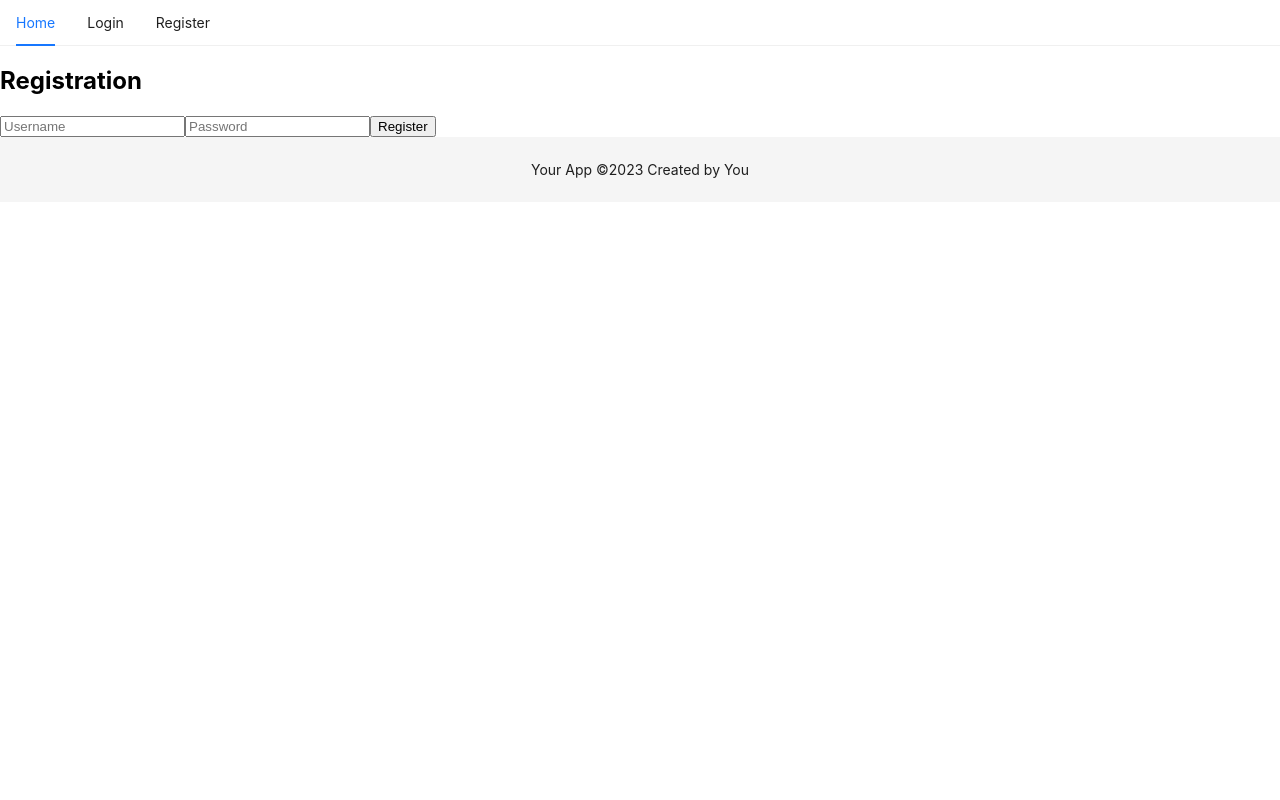
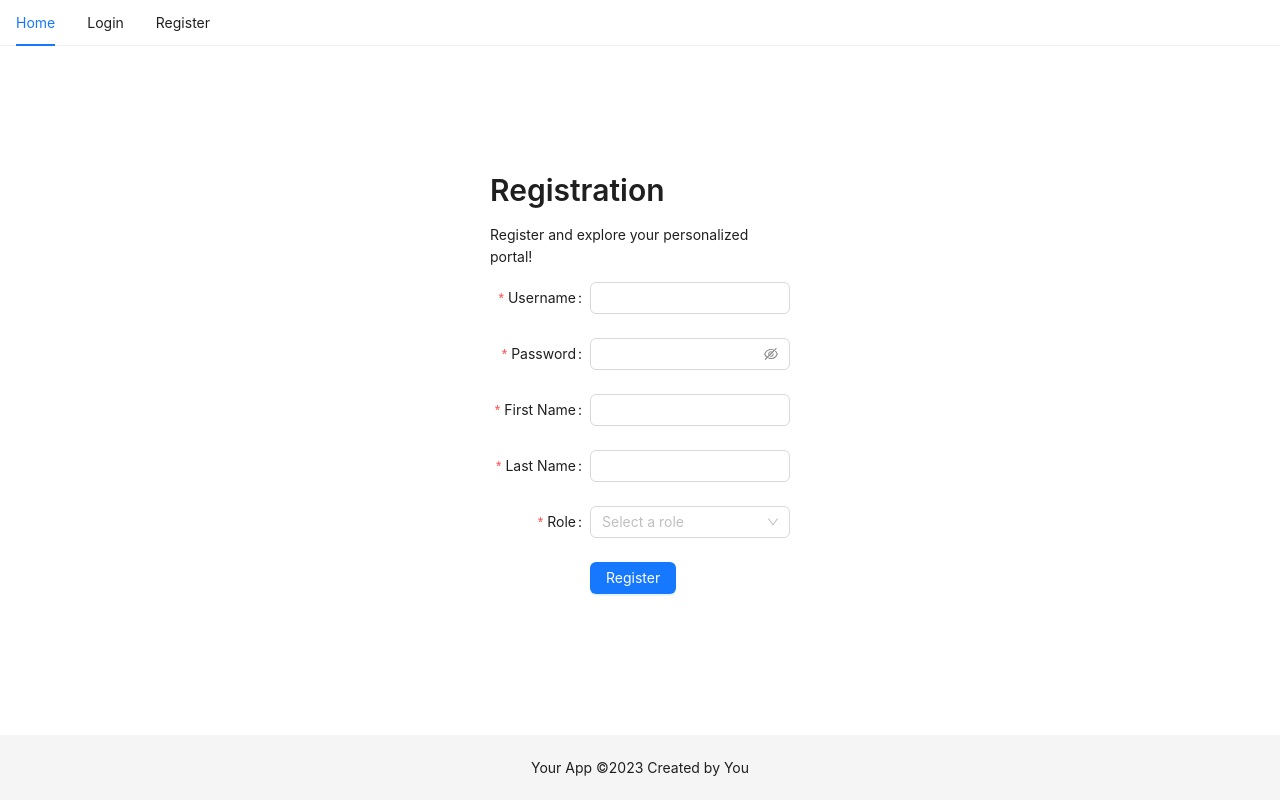
Before and after one commit to CHAUDHARYS1/student-portal, a React (Create React App) app: page /register in a window 1280 px wide. Built offline with nearby package versions, Linux system fonts and the light colour scheme.

Commit message:
created Registration form

```diff
--- a/src/components/Registration/Registration.js
+++ b/src/components/Registration/Registration.js
@@ -1,10 +1,22 @@
 import React, { useState } from 'react';
+import { Form, Input, Button, Select } from 'antd';
+import { Typography } from 'antd';
+
 import authService from '../../authService';
+const { Option } = Select;
+const { Title, Paragraph } = Typography;
+
 
 const Registration = () => {
 
     const [username, setUsername] = useState('');
     const [password, setPassword] = useState('');
+    const [firstName, setFirstName] = useState('');
+    const [lastName, setLastName] = useState('');
+
+    // add a const to get value of role from select
+
+    // const [role, setRole] = useState('');
 
     const handleRegistration = async () => {
         try {
@@ -21,12 +33,73 @@ const Registration = () => {
 
 
     return (
-        <div>
-            <h2>Registration</h2>
-            <input type="text" placeholder="Username" value={username} onChange={(e) => setUsername(e.target.value)} />
-            <input type="password" placeholder="Password" value={password} onChange={(e) => setPassword(e.target.value)} />
-            <button onClick={handleRegistration}>Register</button>
-        </div>
+        // <div>
+        //     <h2>Registration</h2>
+        //     <input type="text" placeholder="Username" value={username} onChange={(e) => setUsername(e.target.value)} />
+        //     <input type="password" placeholder="Password" value={password} onChange={(e) => setPassword(e.target.value)} />
+        //     <button onClick={handleRegistration}>Register</button>
+        // </div>
+        <div style={{ maxWidth: '300px', margin: 'auto', marginTop: '100px', bordered: true }}>
+        <Title level={2}>Registration</Title>
+        <Paragraph>Register and explore your personalized portal!</Paragraph>
+
+        <Form
+        name="registration"
+        onFinish={Registration}
+        labelCol={{ span: 8 }}
+        wrapperCol={{ span: 16 }}
+      >
+        <Form.Item
+          name="username"
+          label="Username"
+          rules={[{ required: true, message: 'Please input your username!' }]}
+        >
+          <Input value={username} onChange={(e) => setUsername(e.target.value)} />
+        </Form.Item>
+
+        <Form.Item
+          name="password"
+          label="Password"
+          rules={[{ required: true, message: 'Please input your password!' }]}
+        >
+          <Input.Password value={password} onChange={(e) => setPassword(e.target.value)} />
+        </Form.Item>
+
+        <Form.Item
+          name="firstName"
+          label="First Name"
+          rules={[{ required: true, message: 'Please input your first name!' }]}
+        >
+          <Input value={firstName} onChange={(e) => setFirstName(e.target.value)}/>
+        </Form.Item>
+
+        <Form.Item
+          name="lastName"
+          label="Last Name"
+          rules={[{ required: true, message: 'Please input your last name!' }]}
+        >
+          <Input value={lastName} onChange={(e) => setLastName(e.target.value)} />
+        </Form.Item>
+
+        <Form.Item
+          name="role"
+          label="Role"
+          rules={[{ required: true, message: 'Please select your role!' }]}
+        >
+          <Select placeholder="Select a role">
+            <Option value="teacher">Teacher</Option>
+            <Option value="student">Student</Option>
+            <Option value="administrator">Administrator</Option>
+          </Select>
+        </Form.Item>
+
+        <Form.Item wrapperCol={{ offset: 8, span: 16 }}>
+          <Button type="primary" htmlType="submit" onClick={handleRegistration}>
+            Register
+          </Button>
+        </Form.Item>
+      </Form>
+      </div>
     );
 
 };
```
